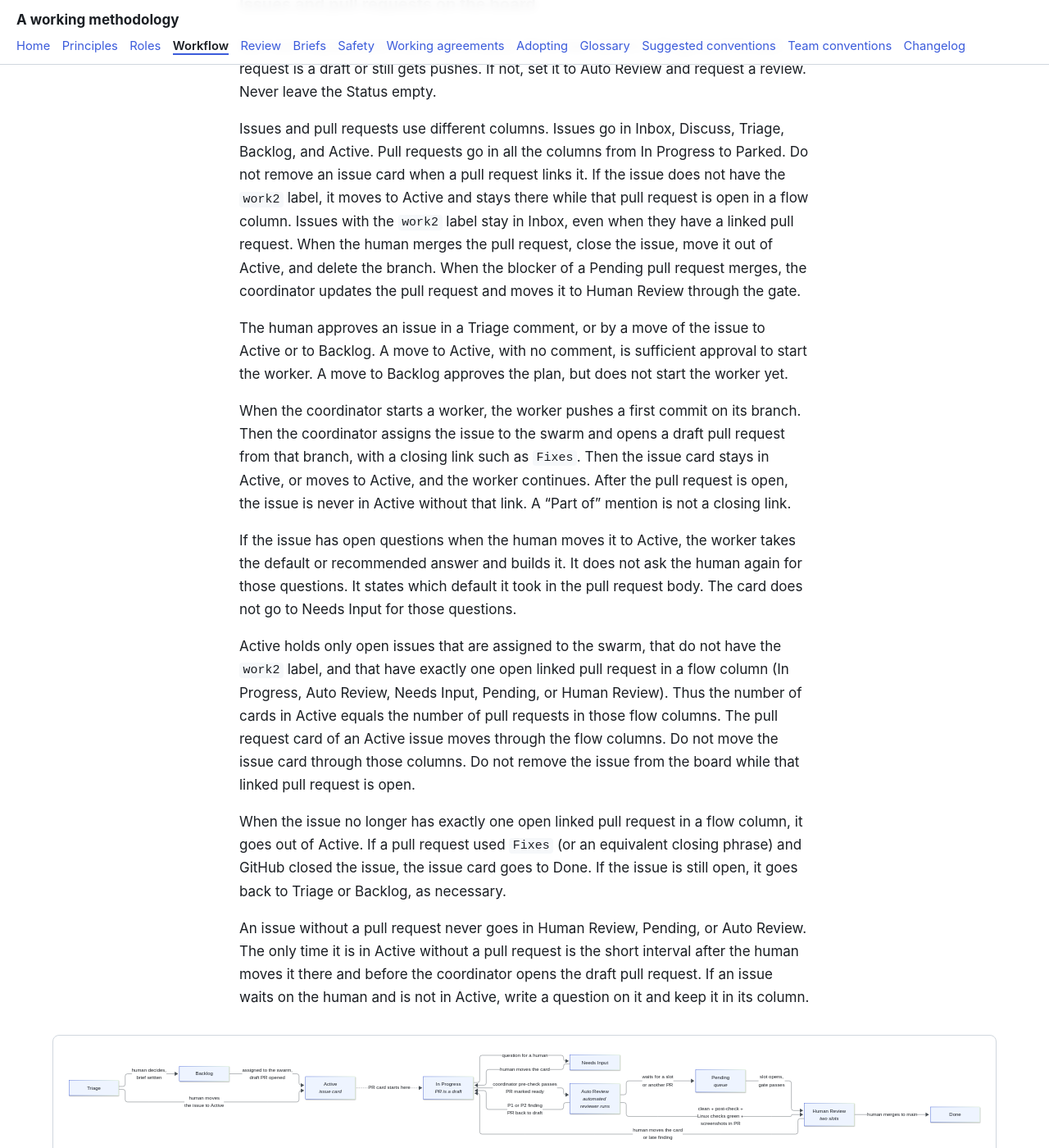
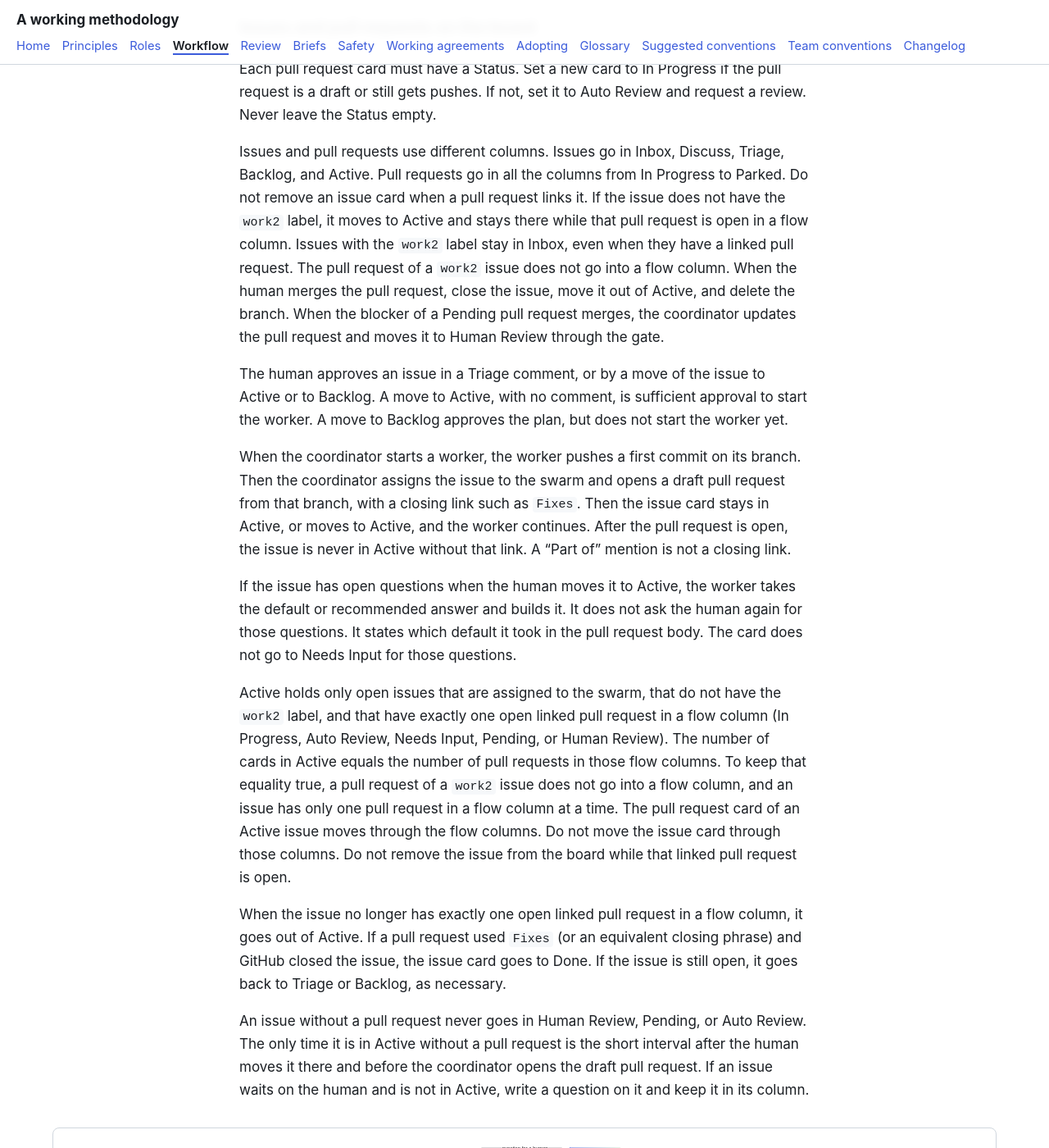
Before and after one commit to tangentcode/methodology, a Jekyll site: the page built from workflow.md, in a window 1280 px wide and 1400 px high, scrolled down 3472 px. Shown: the whole window at 82% size. Built offline with Jekyll 4.4.1, drawn with Linux system fonts in a browser that asks for light colours; our own code applies the rules of GitHub Pages for plain Markdown files; some of the changed text lies outside the part shown.

Commit message:
Keep the Active count equal to the flow-column count
A work2 pull request stays out of the flow columns. If an issue is
divided into many pull requests, only one of them is in a flow column
at a time. Then the Active count can equal the flow-column count.

```diff
--- a/workflow.md
+++ b/workflow.md
@@ -4,7 +4,7 @@
 
 - **Issue.** Gives one goal, the approach, and the acceptance criteria. Work starts as an issue in Triage. The human decides what to build in a comment on that issue, or by a move of the issue to Active or to Backlog. The title tells the present state. Each issue has a type: Feature, Bug, or Task. See [working-agreements.md](working-agreements.md).
 - **Brief.** The instructions of the owner bot to one worker for one change. A change is a full issue or a named part of one. See [briefs.md](briefs.md).
-- **Pull request.** One for each change of a worker. Its branch starts from main, and it targets main. It starts as a draft. An issue usually becomes one pull request. But you can divide a large issue into many pull requests. Each one has its own worker and branch, and each one names the part of the issue that it covers. A partial pull request refers to the issue without a closing keyword, for example `Part of #N`. Only the pull request that completes the acceptance criteria of the issue uses a closing keyword, such as `Fixes #N`. Thus a merge of a partial change does not close the issue too early. The title completes the sentence "Merging this pull request will ..." and starts with a verb in the imperative.
+- **Pull request.** One for each change of a worker. Its branch starts from main, and it targets main. It starts as a draft. An issue usually becomes one pull request. But you can divide a large issue into many pull requests. Each one has its own worker and branch, and each one names the part of the issue that it covers. Only one of those pull requests is in a flow column at a time. A partial pull request refers to the issue without a closing keyword, for example `Part of #N`. Only the pull request that completes the acceptance criteria of the issue uses a closing keyword, such as `Fixes #N`. Thus a merge of a partial change does not close the issue too early. The title completes the sentence "Merging this pull request will ..." and starts with a verb in the imperative.
 - **Board.** One card for each issue or pull request. The column tells what occurs next.
 - **Staging branch.** An integration branch that collects changes for tests on the staging environment. It is never merged into main.
 
@@ -50,7 +50,7 @@ Discuss is a side column. It is not a step in the loop. It holds issues that nee
 
 Each pull request card must have a Status. Set a new card to In Progress if the pull request is a draft or still gets pushes. If not, set it to Auto Review and request a review. Never leave the Status empty.
 
-Issues and pull requests use different columns. Issues go in Inbox, Discuss, Triage, Backlog, and Active. Pull requests go in all the columns from In Progress to Parked. Do not remove an issue card when a pull request links it. If the issue does not have the `work2` label, it moves to Active and stays there while that pull request is open in a flow column. Issues with the `work2` label stay in Inbox, even when they have a linked pull request. When the human merges the pull request, close the issue, move it out of Active, and delete the branch. When the blocker of a Pending pull request merges, the coordinator updates the pull request and moves it to Human Review through the gate.
+Issues and pull requests use different columns. Issues go in Inbox, Discuss, Triage, Backlog, and Active. Pull requests go in all the columns from In Progress to Parked. Do not remove an issue card when a pull request links it. If the issue does not have the `work2` label, it moves to Active and stays there while that pull request is open in a flow column. Issues with the `work2` label stay in Inbox, even when they have a linked pull request. The pull request of a `work2` issue does not go into a flow column. When the human merges the pull request, close the issue, move it out of Active, and delete the branch. When the blocker of a Pending pull request merges, the coordinator updates the pull request and moves it to Human Review through the gate.
 
 The human approves an issue in a Triage comment, or by a move of the issue to Active or to Backlog. A move to Active, with no comment, is sufficient approval to start the worker. A move to Backlog approves the plan, but does not start the worker yet.
 
@@ -58,7 +58,7 @@ When the coordinator starts a worker, the worker pushes a first commit on its br
 
 If the issue has open questions when the human moves it to Active, the worker takes the default or recommended answer and builds it. It does not ask the human again for those questions. It states which default it took in the pull request body. The card does not go to Needs Input for those questions.
 
-Active holds only open issues that are assigned to the swarm, that do not have the `work2` label, and that have exactly one open linked pull request in a flow column (In Progress, Auto Review, Needs Input, Pending, or Human Review). Thus the number of cards in Active equals the number of pull requests in those flow columns. The pull request card of an Active issue moves through the flow columns. Do not move the issue card through those columns. Do not remove the issue from the board while that linked pull request is open.
+Active holds only open issues that are assigned to the swarm, that do not have the `work2` label, and that have exactly one open linked pull request in a flow column (In Progress, Auto Review, Needs Input, Pending, or Human Review). The number of cards in Active equals the number of pull requests in those flow columns. To keep that equality true, a pull request of a `work2` issue does not go into a flow column, and an issue has only one pull request in a flow column at a time. The pull request card of an Active issue moves through the flow columns. Do not move the issue card through those columns. Do not remove the issue from the board while that linked pull request is open.
 
 When the issue no longer has exactly one open linked pull request in a flow column, it goes out of Active. If a pull request used `Fixes` (or an equivalent closing phrase) and GitHub closed the issue, the issue card goes to Done. If the issue is still open, it goes back to Triage or Backlog, as necessary.
 
```
Also changed, not shown: adopting.md (+2 -2 lines), glossary.md (+2 -2 lines), working-agreements.md (+1 -1 lines).
